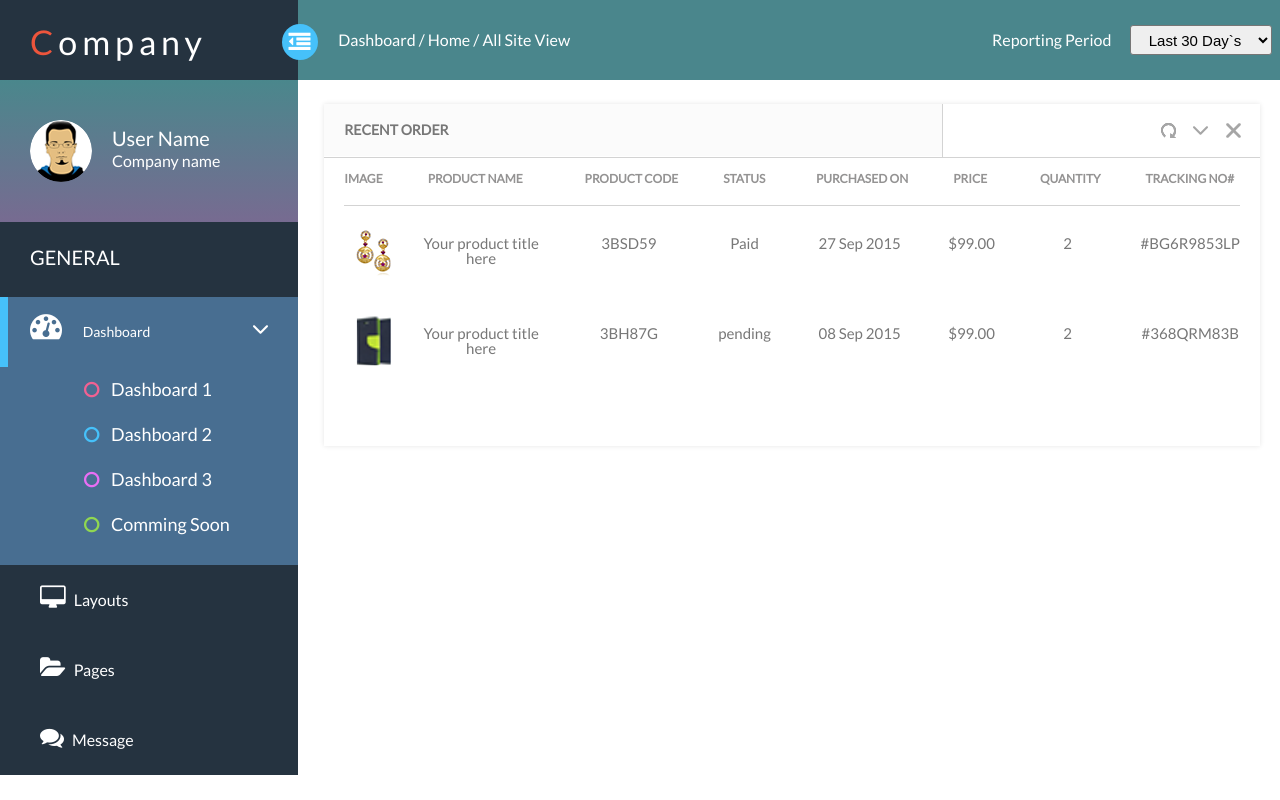
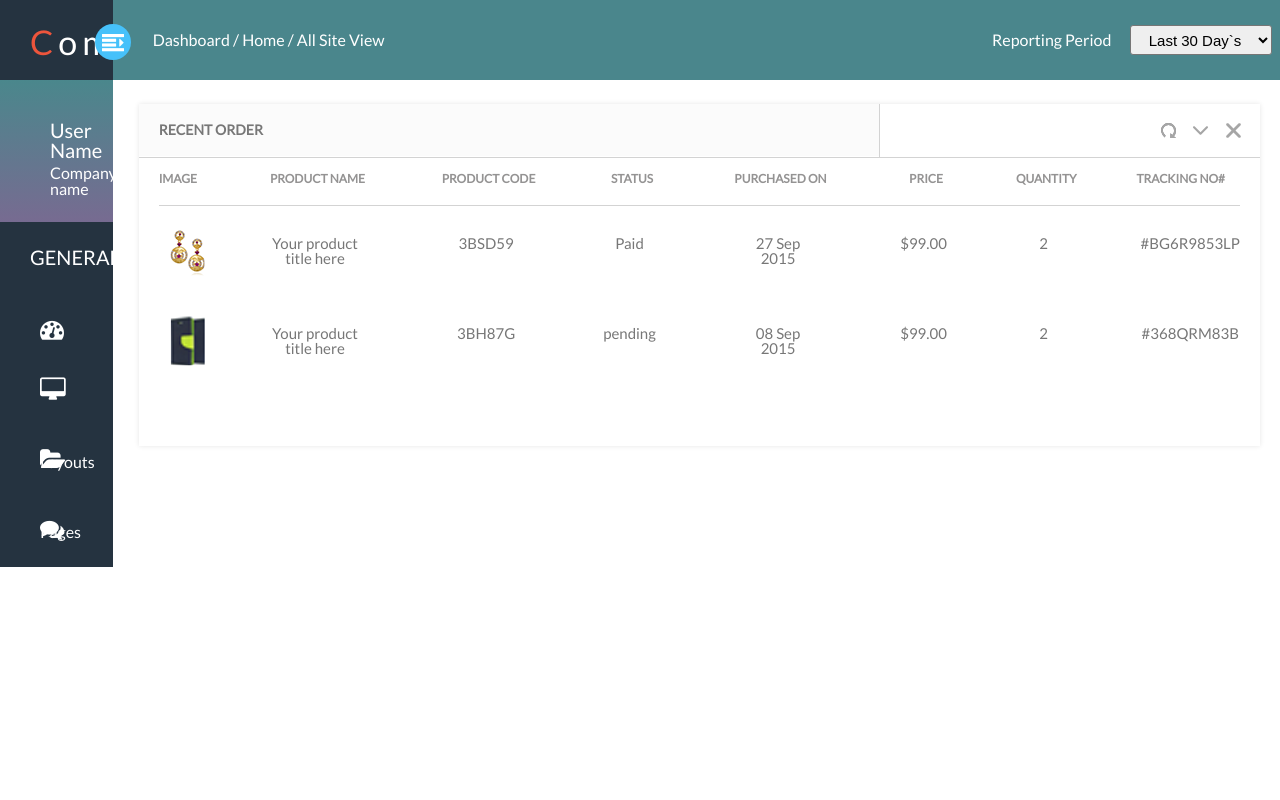
Before and after one commit to vahutson/animated-sidebars, a plain HTML site: page index.html in a window 1280 px wide. Both pictures are taken after a click on the icon 299 px from the left and 42 px from the top of the page. Drawn offline with Linux system fonts and the light colour scheme.

Commit message:
script started

```diff
--- a/index.html
+++ b/index.html
@@ -11,7 +11,7 @@
 <body>
 <header>
     <h1 class="company__title">Company</h1>
-    <i class="fa fa-outdent" aria-hidden="true"></i>
+    <i class="fa fa-outdent toggle__button" aria-hidden="true"></i>
 
     <div class="main__header">
         <div class="header__nav">
@@ -43,7 +43,7 @@
         General
     </div>
     <ul class="nav__items">
-        <ul class="dashboards list__dash active"><p class='dash__holder'><i class="fa fa-tachometer"
+        <ul class="dashboards list__dash"><p class='dash__holder'><i class="fa fa-tachometer"
                                                                             aria-hidden="true"></i>
             Dashboard <img src="img/icon-arrow_dropdown%20-%20white.svg" alt=""></p>
             <li class="dashboard__li"><i class="fa fa-circle-o pink" aria-hidden="true"></i>
--- a/script.js
+++ b/script.js
@@ -1,3 +1,22 @@
 /**
  * Created by Vasyl on 14.08.2017.
  */
+
+var toggleButton = document.getElementsByClassName('toggle__button')[0];
+var sidebar = document.getElementsByClassName('sidebar')[0];
+var companyTitle =document.getElementsByClassName('company__title')[0];
+var mainHeader = document.getElementsByClassName('main__header')[0];
+var cell = document.getElementsByClassName('cell');
+var main = document.getElementsByTagName('main')[0];
+toggleButton.addEventListener('click', collapse);
+
+function collapse() {
+    toggleButton.classList.toggle('collapsed');
+    sidebar.classList.toggle('collapsed');
+    companyTitle.classList.toggle('collapsed');
+    mainHeader.classList.toggle('collapsed');
+    main.classList.toggle('collapsed');
+    for (var i=0; i<cell.length; i++) {
+        cell[i].classList.toggle('collapsed');
+    }
+}
--- a/style.scss
+++ b/style.scss
@@ -25,6 +25,12 @@ i.fa-outdent {
   top: 24px;
   left: 22%;
   cursor: pointer;
+  transition: 0.2s;
+
+  &.collapsed {
+    left: 7.4%;
+    transform: rotateZ(180deg);
+  }
 }
 
 .main__header {
@@ -37,6 +43,11 @@ i.fa-outdent {
   padding: 0 8px 0 40px;
   color: white;
   background: #4a868c;
+  transition: 0.2s;
+
+  &.collapsed {
+    width: 91.2%;
+  }
 
   a {
     color: white;
@@ -70,6 +81,12 @@ i.fa-outdent {
   width: 23.3%;
   background: #253340;
   display: inline-block;
+  transition: 0.2s;
+
+  &.collapsed {
+    width: 8.8%;
+  }
+
 }
 
 .company__title:first-letter {
@@ -80,6 +97,11 @@ i.fa-outdent {
   position: absolute;
   width: 23.3%;
   background: #253340;
+  transition: 0.2s;
+
+  &.collapsed {
+    width: 8.8%;
+  }
 
   .user__wrapper {
     height: 142px;
@@ -218,6 +240,11 @@ main {
   padding: 20px 20px 0 26px;
   display: inline-block;
 
+  &.collapsed {
+    width: 91.2%;
+    margin-left: 8.8%;
+  }
+
   .table__header {
     height: 54px;
     margin-top: 4px;
@@ -288,6 +315,10 @@ main {
         font-size: 15px;
         text-align: center;
 
+        &.collapsed {
+          padding: 30px 44px;
+        }
+
         &:first-child {
           padding-left: 2px;
         }
@@ -312,6 +343,7 @@ main {
       border-bottom: 1px solid lightgrey;
       text-transform: uppercase;
       font-size: 12px;
+      text-align: center;
 
       &:first-child {
         padding-left: 0;
```
Also changed, not shown: style.css, 1 other file.
